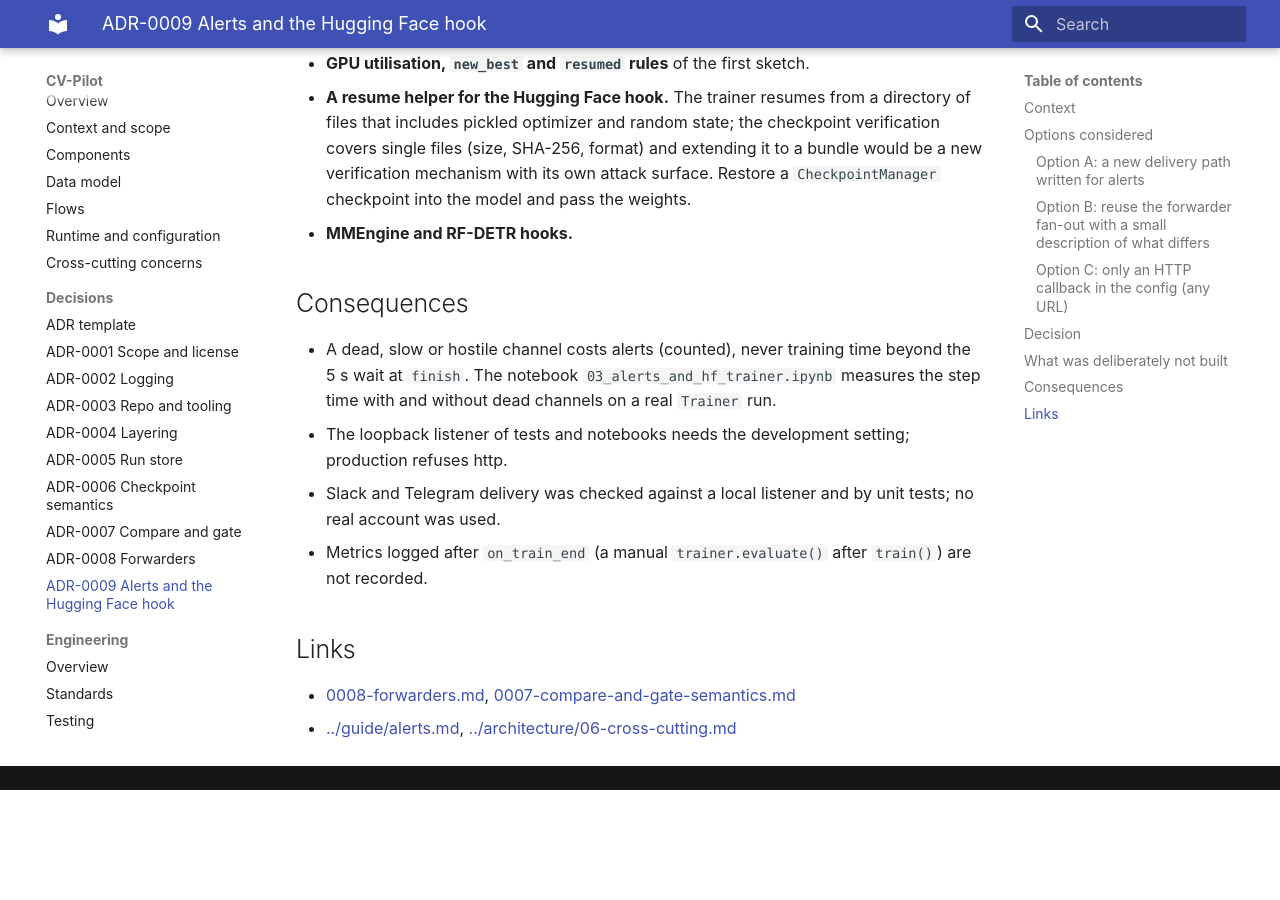
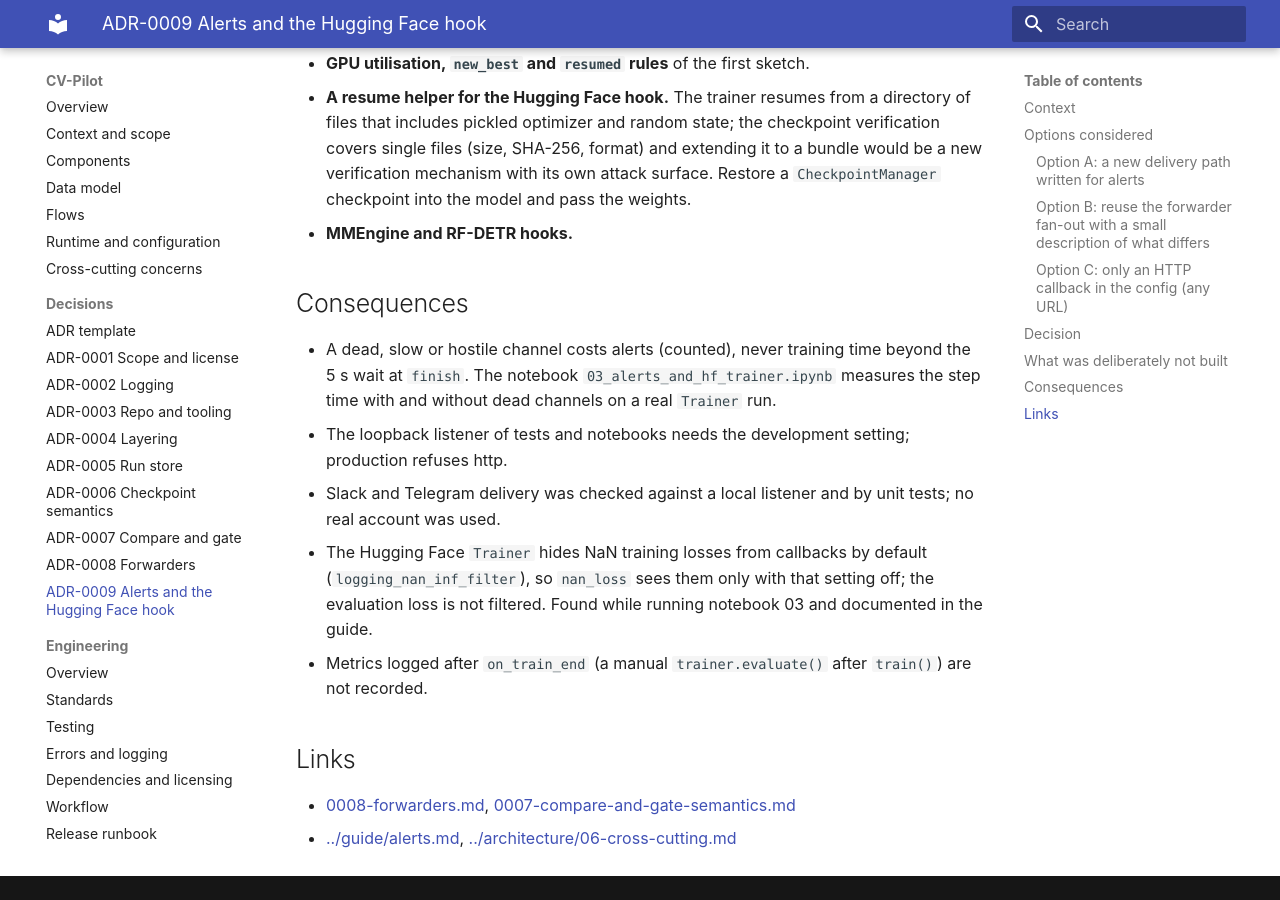
Before and after one commit to B4teShai/CV-Pilot, an MkDocs documentation site: the page built from docs/adr/0009-alerts-and-hf-hook.md, in a window 1280 px wide and 900 px high, scrolled down 3332 px. Built offline with MkDocs 1.6.1 and Material for MkDocs 9.7.7, drawn with Linux system fonts in a browser that asks for light colours; before the commit the page ends 4122 px from its top, so only the background shows below that.

Commit message:
docs: the Trainer hides NaN training losses by default; say how to watch them

```diff
--- a/docs/adr/0009-alerts-and-hf-hook.md
+++ b/docs/adr/0009-alerts-and-hf-hook.md
@@ -115,6 +115,7 @@
 - The loopback listener of tests and notebooks needs the development setting; production refuses http.
 - Slack and Telegram delivery was checked against a local listener and by unit tests; no real account
   was used.
+- The Hugging Face `Trainer` hides NaN training losses from callbacks by default (`logging_nan_inf_filter`), so `nan_loss` sees them only with that setting off; the evaluation loss is not filtered. Found while running notebook 03 and documented in the guide.
 - Metrics logged after `on_train_end` (a manual `trainer.evaluate()` after `train()`) are not recorded.
 
 ## Links
```
Also changed, not shown: docs/guide/alerts.md (+1 -1 lines).
